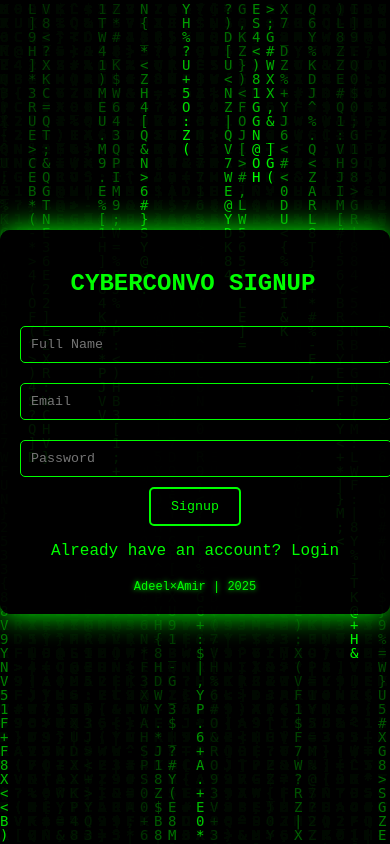
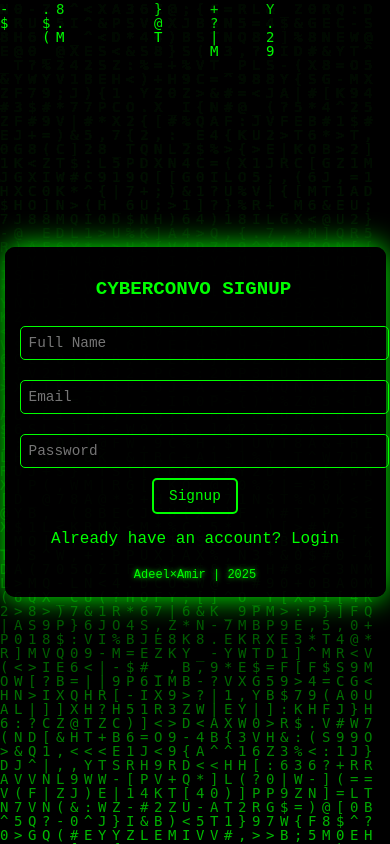
Before and after one commit to ABHVBJGCNVSTU/hackingconvo, a Flask app: page /signup in a window 390 px wide. Run offline with Flask 3, Linux system fonts and the light colour scheme.

Commit message:
Update signup.html

```diff
--- a/templates/signup.html
+++ b/templates/signup.html
@@ -99,6 +105,23 @@
         a:hover {
             text-decoration: underline;
         }
+        @media (max-width: 500px) {
+            .container {
+                width: 90%;
+                padding: 15px;
+            }
+            h2 {
+                font-size: 1.2em;
+            }
+            .form-control {
+                padding: 8px;
+                font-size: 0.9em;
+            }
+            .btn {
+                padding: 8px 15px;
+                font-size: 0.9em;
+            }
+        }
     </style>
 </head>
 <body>
@@ -125,11 +148,9 @@
         canvas.width = window.innerWidth;
         const chars = 'ABCDEFGHIJKLMNOPQRSTUVWXYZ0123456789@#$%^&*()_+-=[]{}|;:,.<>?';
         const fontSize = 14;
-        const columns = canvas.width / fontSize;
-        const drops = [];
-        for (let x = 0; x < columns; x++) {
-            drops[x] = 1;
-        }
+        const columns = Math.floor(canvas.width / fontSize);
+        const drops = Array(columns).fill(1);
+
         function draw() {
             ctx.fillStyle = 'rgba(0, 0, 0, 0.05)';
             ctx.fillRect(0, 0, canvas.width, canvas.height);
@@ -138,12 +159,15 @@
             for (let i = 0; i < drops.length; i++) {
                 const text = chars.charAt(Math.floor(Math.random() * chars.length));
                 ctx.fillText(text, i * fontSize, drops[i] * fontSize);
-                if (drops[i] * fontSize > canvas.height && Math.random() > 0.975)
+                if (drops[i] * fontSize > canvas.height && Math.random() > 0.975) {
                     drops[i] = 0;
+                }
                 drops[i]++;
             }
         }
-        setInterval(draw, 33);
+
+        // Reduced frame rate for better performance on Render
+        setInterval(draw, 100); // 10 FPS instead of 30 FPS
     </script>
 </body>
 </html>
```
Also changed, not shown: other parts of templates/signup.html (+14 -8 lines).
